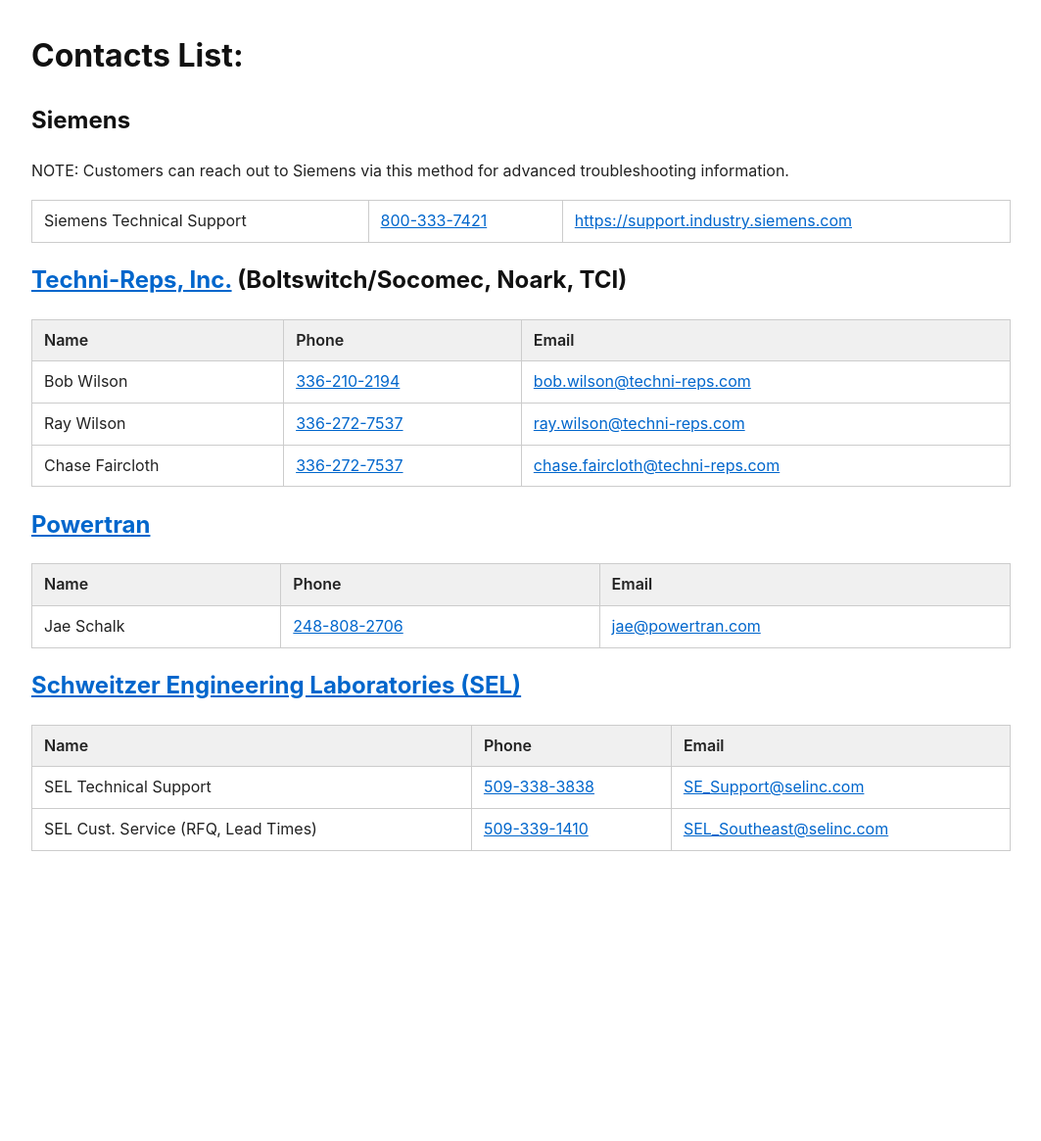
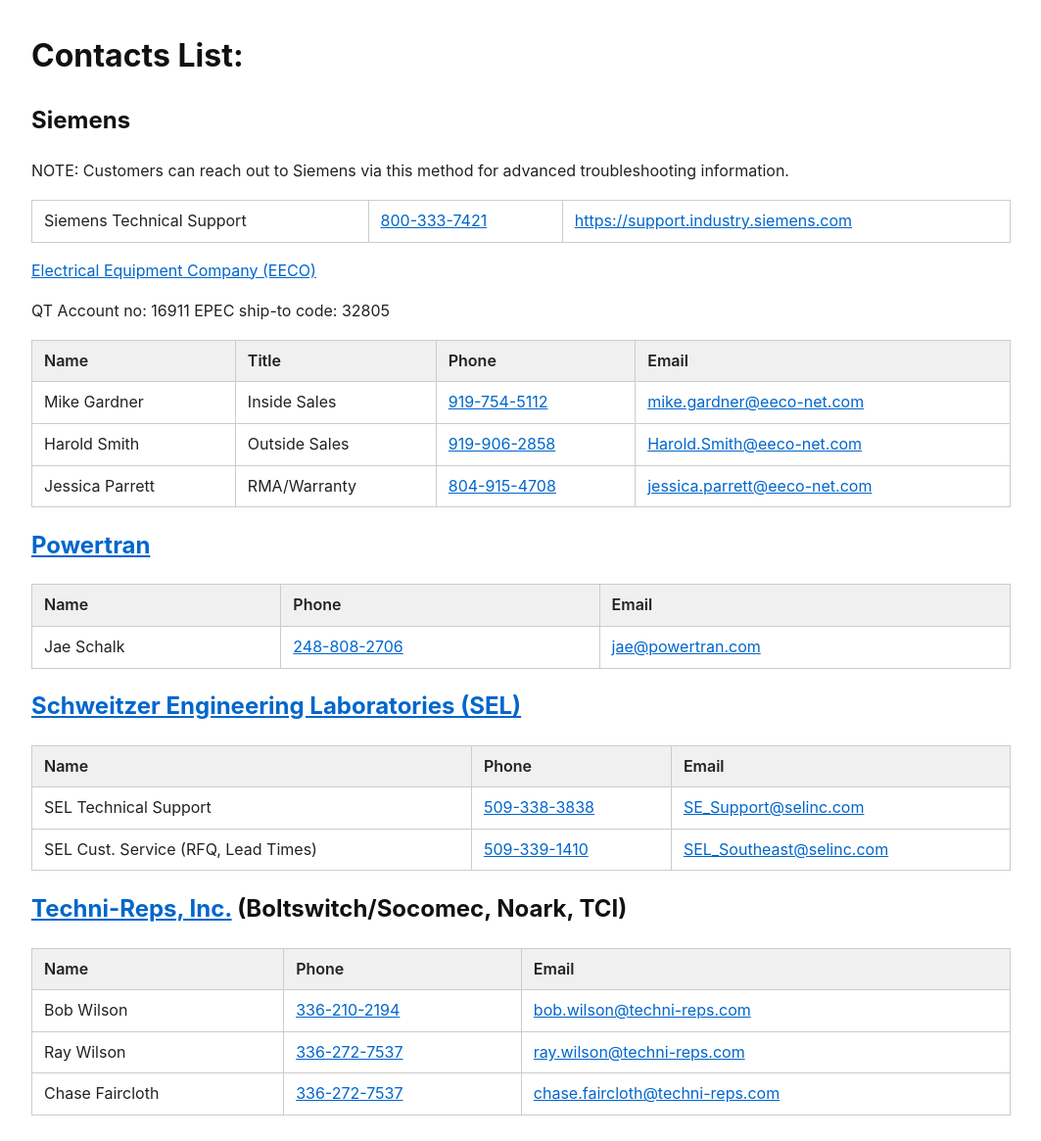
Before and after one commit to epecsupport/Service, a Jekyll site: the page built from contacts.md, in a window 1280 px wide. Shown: the whole page at 98% size, without its empty margins (108-1171 px from the left). Built offline with Jekyll 4.4.1, drawn with Linux system fonts in a browser that asks for light colours; before the commit the page ends 900 px from its top, so only the background shows below that.

Commit message:
Alpha sort, added EECO

```diff
--- a/contacts.md
+++ b/contacts.md
@@ -11,14 +11,16 @@ NOTE: Customers can reach out to Siemens via this method for advanced troublesho
 
 | Siemens Technical Support 	| 800-333-7421 	| [https://support.industry.siemens.com](https://support.industry.siemens.com) 	|
 
+[Electrical Equipment Company (EECO)](https://eecoonline.com)
 
-## [Techni-Reps, Inc.](https://www.techni-reps.com/) (Boltswitch/Socomec, Noark, TCI)
+QT Account no: 16911
+EPEC ship-to code: 32805
 
-| Name            | Phone        | Email                                                                     |
-|-----------------|--------------|---------------------------------------------------------------------------|
-| Bob Wilson      | 336-210-2194 | [bob.wilson@techni-reps.com](mailto:bob.wilson@techni-reps.com)           |
-| Ray Wilson      | 336-272-7537 | [ray.wilson@techni-reps.com](mailto:ray.wilson@techni-reps.com)           |
-| Chase Faircloth | 336-272-7537 | [chase.faircloth@techni-reps.com](mailto:chase.faircloth@techni-reps.com) |
+| Name            | Title         | Phone        | Email                        |
+|-----------------|---------------|--------------|------------------------------|
+| Mike Gardner    | Inside Sales  | 919-754-5112 | mike.gardner@eeco-net.com    |
+| Harold Smith    | Outside Sales | 919-906-2858 | Harold.Smith@eeco-net.com    |
+| Jessica Parrett | RMA/Warranty  | 804-915-4708 | jessica.parrett@eeco-net.com |
 
 ## [Powertran](https://powertran.com/)
 
@@ -32,3 +34,11 @@ NOTE: Customers can reach out to Siemens via this method for advanced troublesho
 |-------------------------------------|--------------|--------------------------|
 | SEL Technical Support               | 509-338-3838 | SE_Support@selinc.com    |
 | SEL Cust. Service (RFQ, Lead Times) | 509-339-1410 | SEL_Southeast@selinc.com |
+
+## [Techni-Reps, Inc.](https://www.techni-reps.com/) (Boltswitch/Socomec, Noark, TCI)
+
+| Name            | Phone        | Email                                                                     |
+|-----------------|--------------|---------------------------------------------------------------------------|
+| Bob Wilson      | 336-210-2194 | [bob.wilson@techni-reps.com](mailto:bob.wilson@techni-reps.com)           |
+| Ray Wilson      | 336-272-7537 | [ray.wilson@techni-reps.com](mailto:ray.wilson@techni-reps.com)           |
+| Chase Faircloth | 336-272-7537 | [chase.faircloth@techni-reps.com](mailto:chase.faircloth@techni-reps.com) |
```
